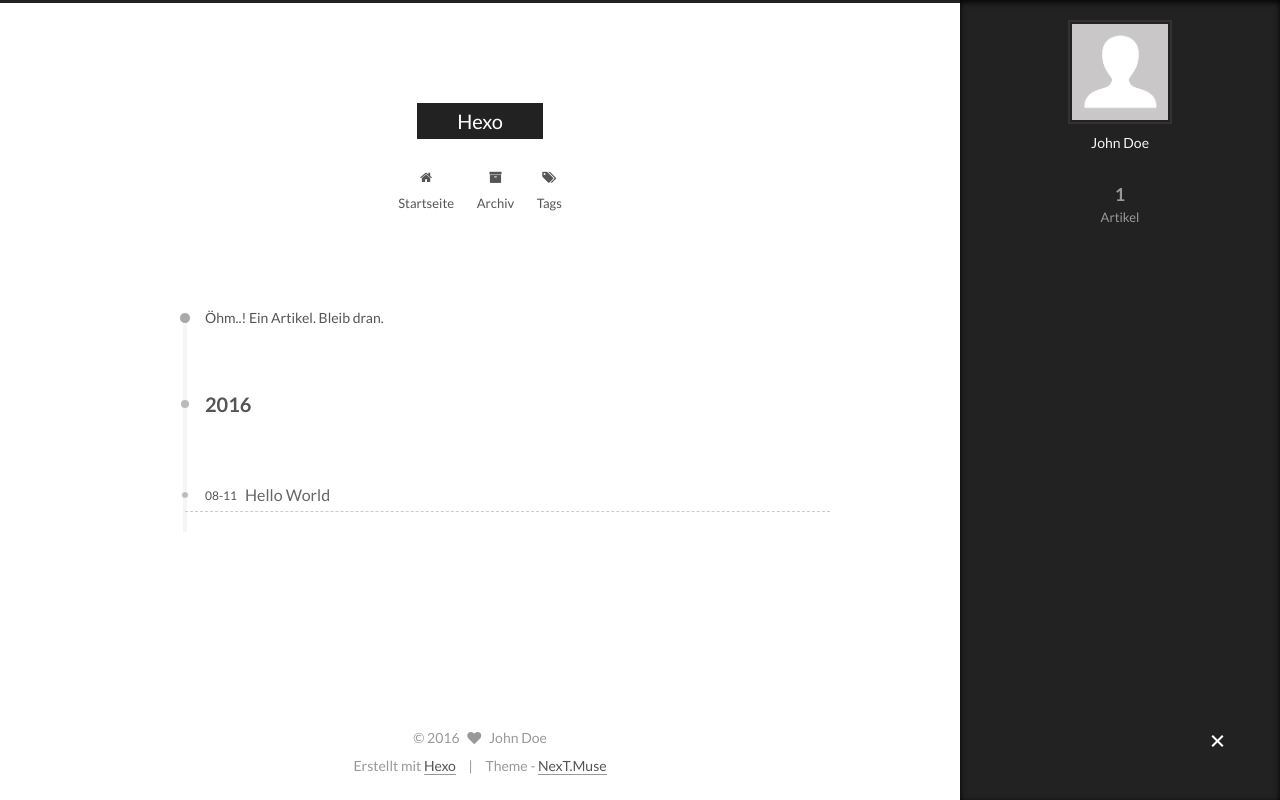
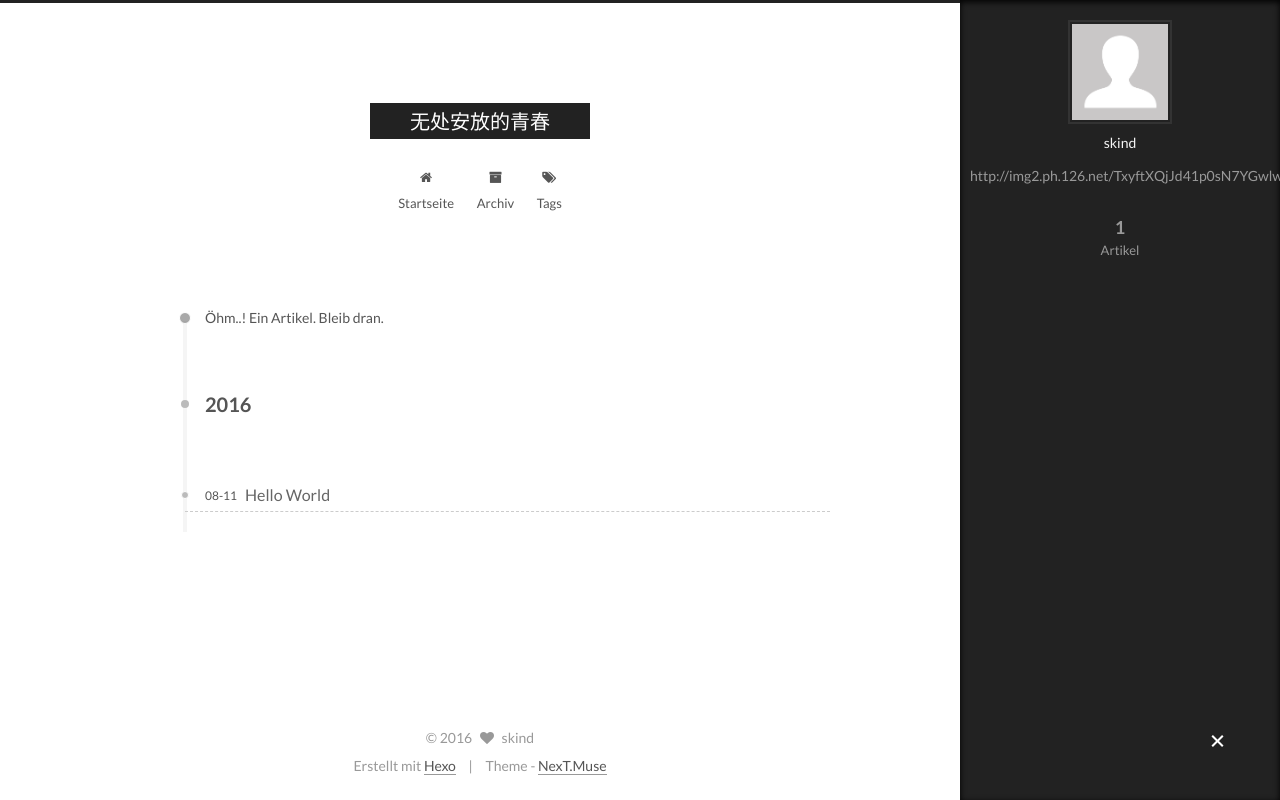
Before and after one commit to huli1987/huli1987.github.io, a plain HTML site: page archives/2016/08/index.html in a window 1280 px wide. Both pictures are taken after a click on the element 1217 px from the left and 742 px from the top of the page. Drawn offline with Linux system fonts and the light colour scheme.

Commit message:
Site updated: 2016-08-12 10:42:26

```diff
--- a/archives/2016/08/index.html
+++ b/archives/2016/08/index.html
@@ -84,12 +84,15 @@
 
 
 
+<meta name="description" content="http://img2.ph.126.net/TxyftXQjJd41p0sN7YGwlw==/6631558147886249465.jpeg">
 <meta property="og:type" content="website">
-<meta property="og:title" content="Hexo">
+<meta property="og:title" content="无处安放的青春">
 <meta property="og:url" content="http://yoursite.com/archives/2016/08/index.html">
-<meta property="og:site_name" content="Hexo">
+<meta property="og:site_name" content="无处安放的青春">
+<meta property="og:description" content="http://img2.ph.126.net/TxyftXQjJd41p0sN7YGwlw==/6631558147886249465.jpeg">
 <meta name="twitter:card" content="summary">
-<meta name="twitter:title" content="Hexo">
+<meta name="twitter:title" content="无处安放的青春">
+<meta name="twitter:description" content="http://img2.ph.126.net/TxyftXQjJd41p0sN7YGwlw==/6631558147886249465.jpeg">
 
 
 
@@ -112,7 +115,7 @@
 
   <link rel="canonical" href="http://yoursite.com/archives/2016/08/"/>
 
-  <title> Archiv | Hexo </title>
+  <title> Archiv | 无处安放的青春 </title>
 </head>
 
 <body itemscope itemtype="http://schema.org/WebPage" lang="">
@@ -143,7 +146,7 @@
   <div class="custom-logo-site-title">
     <a href="/"  class="brand" rel="start">
       <span class="logo-line-before"><i></i></span>
-      <span class="site-title">Hexo</span>
+      <span class="site-title">无处安放的青春</span>
       <span class="logo-line-after"><i></i></span>
     </a>
   </div>
@@ -302,9 +305,9 @@
         <div class="site-author motion-element" itemprop="author" itemscope itemtype="http://schema.org/Person">
           <img class="site-author-image" itemprop="image"
                src="/images/avatar.gif"
-               alt="John Doe" />
-          <p class="site-author-name" itemprop="name">John Doe</p>
-          <p class="site-description motion-element" itemprop="description"></p>
+               alt="skind" />
+          <p class="site-author-name" itemprop="name">skind</p>
+          <p class="site-description motion-element" itemprop="description">http://img2.ph.126.net/TxyftXQjJd41p0sN7YGwlw==/6631558147886249465.jpeg</p>
         </div>
         <nav class="site-state motion-element">
           <div class="site-state-item site-state-posts">
@@ -353,7 +356,7 @@
   <span class="with-love">
     <i class="fa fa-heart"></i>
   </span>
-  <span class="author" itemprop="copyrightHolder">John Doe</span>
+  <span class="author" itemprop="copyrightHolder">skind</span>
 </div>
 
 <div class="powered-by">
--- a/css/main.css
+++ b/css/main.css
@@ -1548,7 +1548,7 @@ pre .javascript .function {
   width: 4px;
   height: 4px;
   border-radius: 50%;
-  background: #a4ffff;
+  background: #ffaa53;
 }
 .links-of-blogroll {
   font-size: 13px;
```
Also changed, not shown: 2016/08/11/hello-world/index.html (+7 -7 lines), archives/2016/index.html (+12 -9 lines), archives/index.html (+12 -9 lines), index.html (+12 -9 lines).
